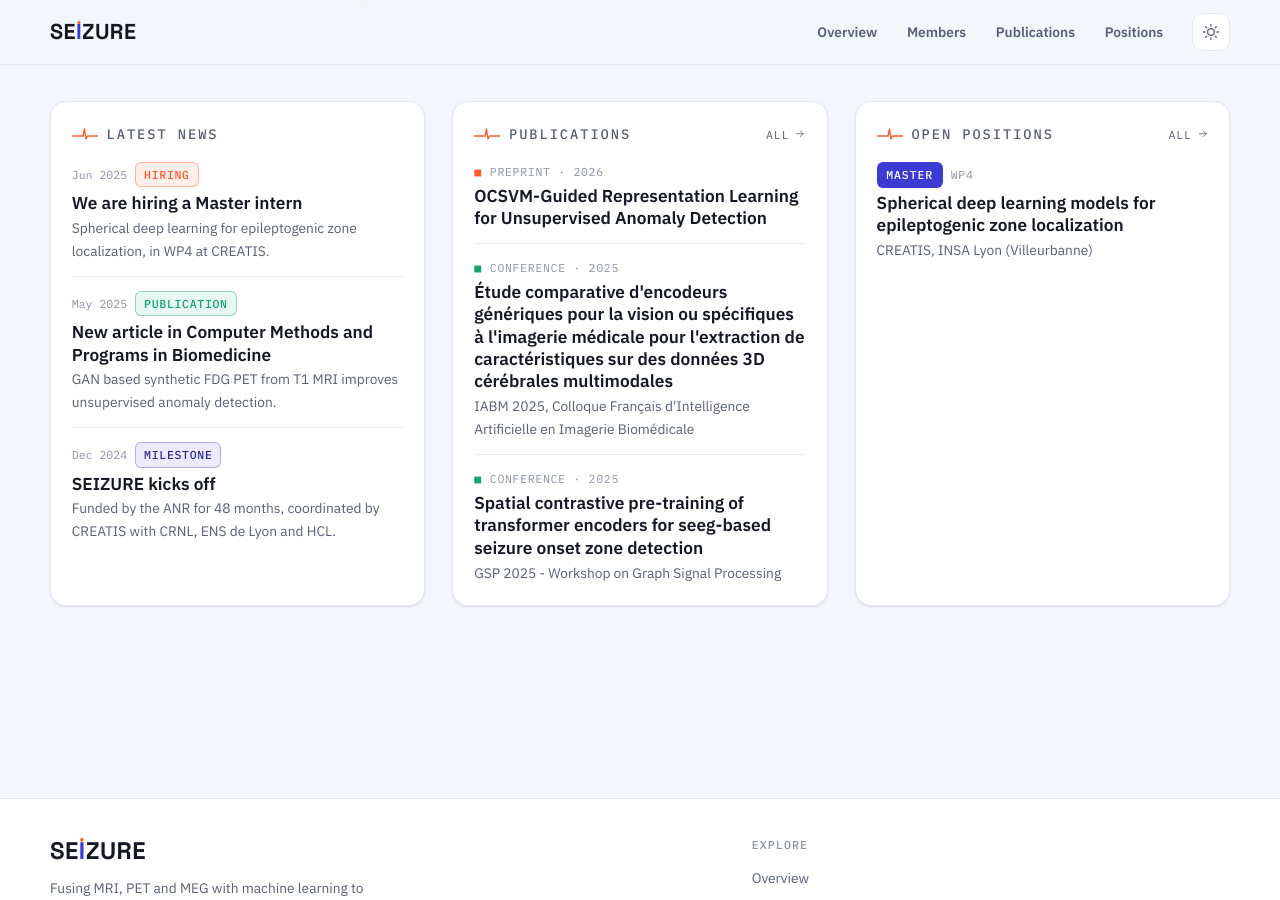
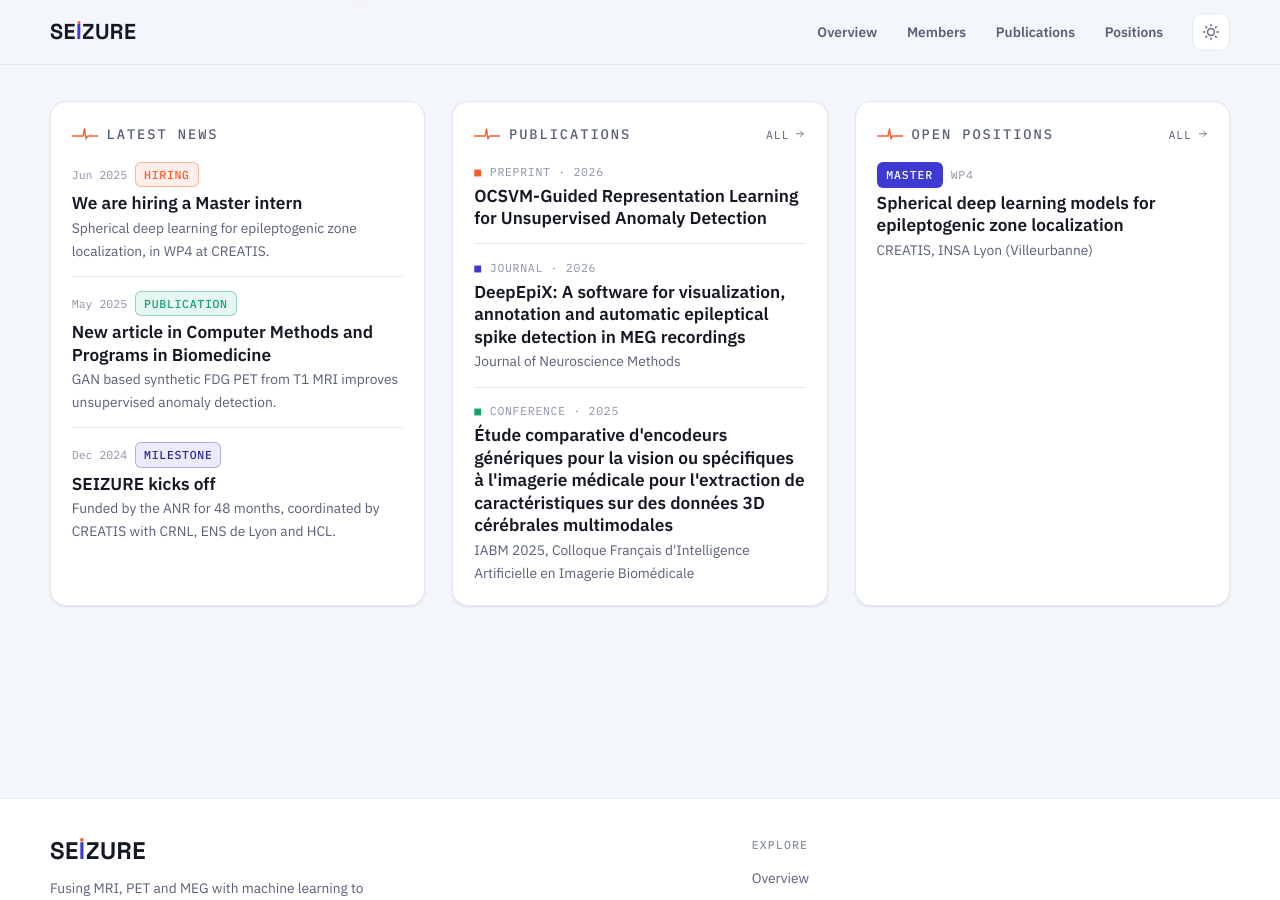
Before and after one commit to anr-seizure/anr-seizure.github.io, a Jekyll site: the page built from index.html, in a window 1280 px wide and 900 px high, scrolled down 922 px. Built offline with Jekyll 4.4.1, drawn with Linux system fonts in a browser that asks for light colours.

Commit message:
data: refresh publications from HAL

```diff
--- a/_data/member_pubs.yml
+++ b/_data/member_pubs.yml
@@ -36,15 +36,15 @@ quentin:
   year: 2026
   url: https://hal.science/hal-05541842v1
   doctype: journal
+- title: 'DeepEpiX: A software for visualization, annotation and automatic epileptical spike detection
+    in MEG recordings'
+  year: 2026
+  url: https://hal.science/hal-05698168v1
+  doctype: journal
 - title: Modulation of error sensitivity during motor learning across time, space and environment variability
   year: 2026
   url: https://hal.science/hal-05575402v1
   doctype: preprint
-- title: 'Identifying and interpreting interictal abnormalities: Does visual analysis of standard EEG
-    still have a role?'
-  year: 2025
-  url: https://hal.science/hal-04973999v1
-  doctype: journal
 bouet:
 - title: A disorder of consciousness rather than complete locked-in may be the final stage of ALS
   year: 2026
@@ -61,6 +61,11 @@ bouet:
   url: https://hal.science/hal-05574571v1
   doctype: journal
 mouches:
+- title: 'DeepEpiX: A software for visualization, annotation and automatic epileptical spike detection
+    in MEG recordings'
+  year: 2026
+  url: https://hal.science/hal-05698168v1
+  doctype: journal
 - title: Performance comparison of prosodic features and MFCCs for identifying cancer survivors with cognitive
     impairment
   year: 2026
@@ -70,11 +75,6 @@ mouches:
     still have a role?'
   year: 2025
   url: https://hal.science/hal-04973999v1
-  doctype: journal
-- title: Using machine learning to identify speech markers of subjective cognitive impairment in breast
-    cancer survivors
-  year: 2025
-  url: https://hal.science/hal-05243086v1
   doctype: journal
 jung:
 - title: A disorder of consciousness rather than complete locked-in may be the final stage of ALS
--- a/_data/publications.yml
+++ b/_data/publications.yml
@@ -5,6 +5,19 @@ journal_list_title: Journal papers
 conference_list_title: Conference and workshop papers
 preprint_list_title: Preprints
 journal:
+- key: 10.1016/j.jneumeth.2026.110805
+  title: 'DeepEpiX: A software for visualization, annotation and automatic epileptical spike detection
+    in MEG recordings'
+  authors: Agnès Guinard, Julien Jung, Romain Bouet, Elias Boulanger, Julien Coudray, Denis Schwartz,
+    Sébastien Daligault, Aurore Semeux-Bernier, Christian-George Bénar, Francesca Bonini, Romain Quentin,
+    Pauline Mouches
+  year: 2026
+  venue: Journal of Neuroscience Methods
+  doctype: journal
+  doi: 10.1016/j.jneumeth.2026.110805
+  url: https://hal.science/hal-05698168v1
+  hal_id: hal-05698168
+  source: auto
 - key: 10.1016/j.cmpb.2025.108727
   title: GAN-based synthetic FDG PET images from T1 brain MRI can serve to improve performance of deep
     unsupervised anomaly detection models
```
